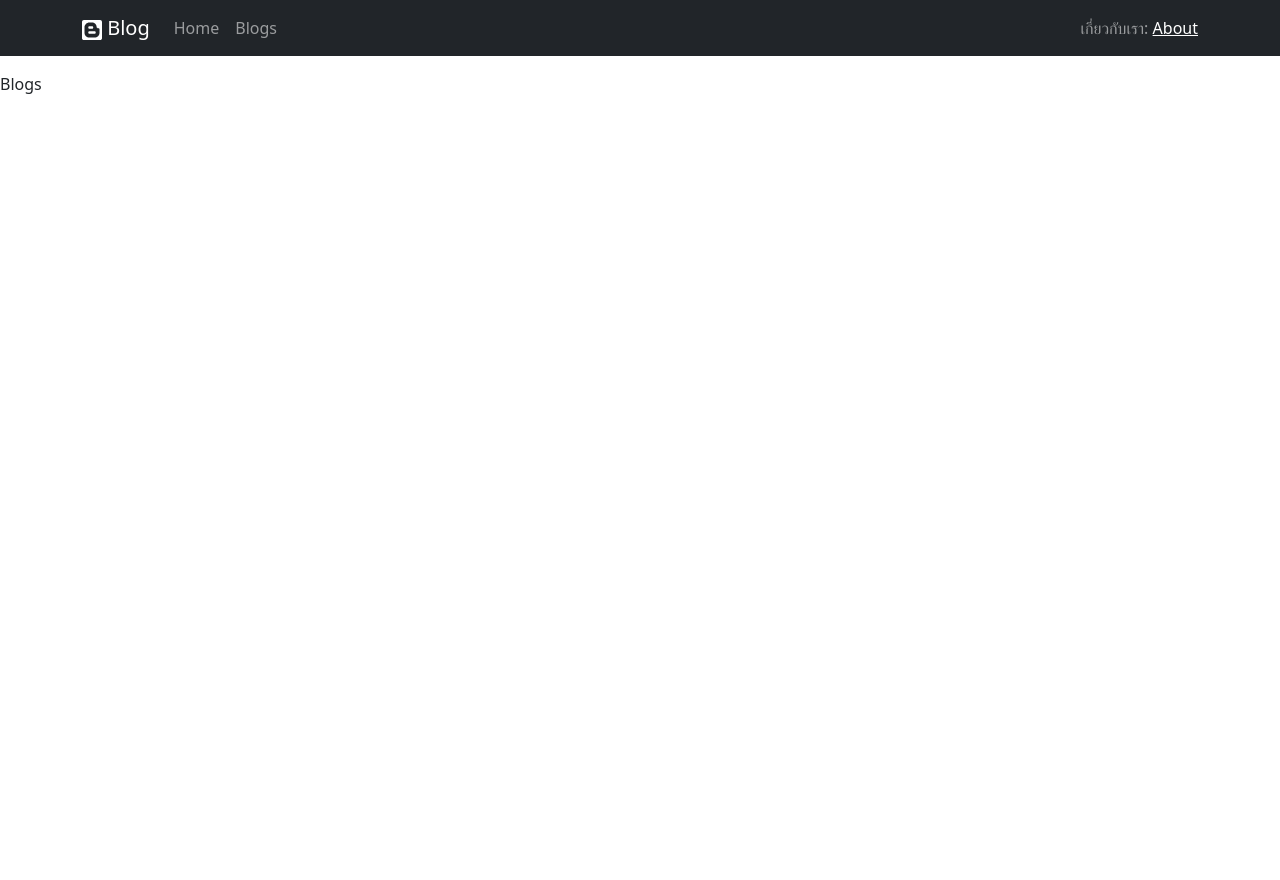
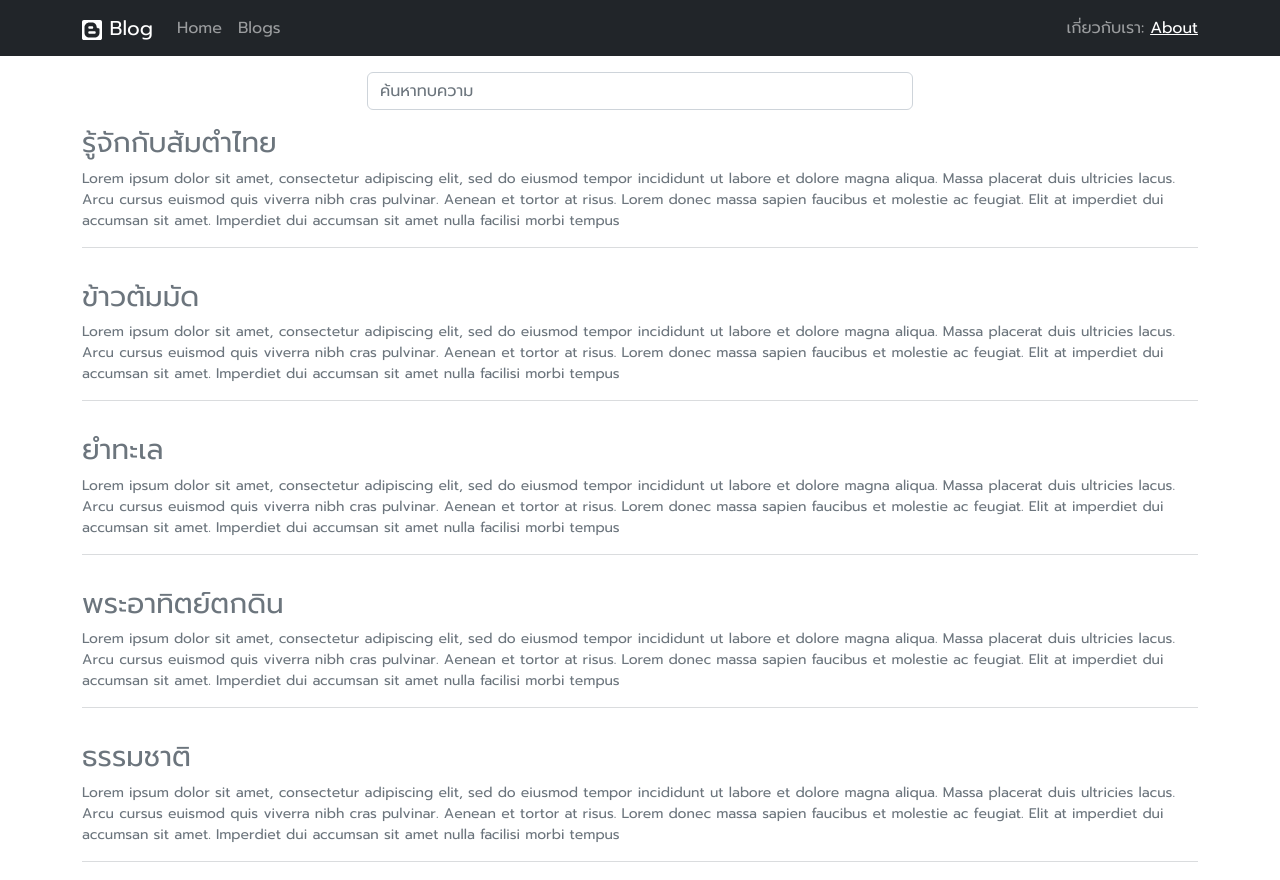
Before and after one commit to apichet06/Blog-Application, a React (Create React App) app: page /blogs in a window 1280 px wide. Shown: the top 880 px of the page. Before the commit the page ends 800 px from the top, so only its background shows below. Built offline with nearby package versions, Linux system fonts and the light colour scheme.

Commit message:
4rd update

```diff
--- /dev/null
+++ b/src/App.css
@@ -0,0 +1,5 @@
+@import url('https://fonts.googleapis.com/css2?family=Prompt:wght@300;400&display=swap');
+
+body {
+    font-family: 'Prompt', sans-serif;
+}
--- a/src/App.js
+++ b/src/App.js
@@ -4,10 +4,11 @@ import { Home } from "./components/Home";
 import { Blogs } from "./components/Blogs";
 import { About } from "./components/About";
 import { Notfound } from "./components/Notfound";
+import { Details } from "./components/Details";
 import "./components/css/Menu.css";
 import Menu from './components/Menu';
-
-import { BrowserRouter, Routes, Route } from "react-router-dom";
+import "./App.css"
+import { BrowserRouter, Routes, Route, Navigate } from "react-router-dom";
 
 
 export default function App() {
@@ -17,9 +18,11 @@ export default function App() {
         <Menu />
         <Routes>
           <Route path="/" element={<Home />}> </Route>
-          <Route path="/About" element={<About />}> </Route>
-          <Route path="/Blogs" element={<Blogs />}> </Route>
+          <Route path="/about" element={<About />}> </Route>
+          <Route path="/blogs" element={<Blogs />}> </Route>
           <Route path="*" element={<Notfound />}> </Route>
+          <Route path="/home" element={<Navigate to="/" />}> </Route>
+          <Route path="/blogs/:id" element={<Details />}></Route>
         </Routes>
       </BrowserRouter>
     </>
--- a/src/components/About.js
+++ b/src/components/About.js
@@ -6,7 +6,7 @@ export const About = () => {
             <Row className="justify-content-center">
                 <h3 className="text-center">About</h3>
                 <hr/>
-                <img src={about} alt="about"  className="img-fluid"  style={{ width:"85%"}} />
+                <img src={about} alt="about"  className="img-fluid"  style={{ width:"75%"}} />
             </Row>
 
         </Container>
--- a/src/components/Blogs.js
+++ b/src/components/Blogs.js
@@ -1,6 +1,40 @@
-
+import { Container, Row, Figure, Col, Form } from "react-bootstrap";
+import blogs from "../data/blogs";
+import { Link } from "react-router-dom";
+import { useState, useEffect } from "react";
 export const Blogs = () => {
+    const [search, setSearch] = useState("");
+    const [filterBlog, setFilterBlog] = useState([])
+    useEffect(() => {
+        const result = blogs.filter((item) => item.title.includes(search))
+        setFilterBlog(result);
+    }, [search]);
     return (
-        <div>Blogs</div>
+        <Container>
+            <Row className="justify-content-center">
+                <Col md={6}>
+                    <Form.Group className="mb-3" controlId="search">
+                        <Form.Control type="text" placeholder="ค้นหาทบความ" autoComplete="off"
+                            value={search}
+                            onChange={e => setSearch(e.target.value)} />
+                    </Form.Group>
+                </Col>
+                {
+                    filterBlog.map((blog) => (
+                        <Col md="12" key={blog.id}>
+                            <Figure>
+                                <Figure.Caption>
+                                    <Link to={`/blogs/${blog.id}`} style={{ textDecoration: 'none' }} className="text-secondary">
+                                        <h3>{blog.title}</h3>
+                                        {blog.content.substring(0, 400)}
+                                    </Link>
+                                    <hr />
+                                </Figure.Caption>
+                            </Figure>
+                        </Col>
+                    ))
+                }
+            </Row>
+        </Container>
     )
 }
--- /dev/null
+++ b/src/components/Details.js
@@ -0,0 +1,37 @@
+import { useParams } from 'react-router-dom'
+import { useEffect, useState } from 'react'
+import blogs from '../data/blogs';
+import { Col, Container, Row } from 'react-bootstrap';
+
+export const Details = () => {
+    const { id } = useParams()
+    const [title, setTitle] = useState("");
+    const [image, setImage] = useState("");
+    const [content, setContent] = useState("");
+    const [author, setAuthor] = useState("");
+    useEffect(() => {
+        const result = blogs.find((item) => item.id === parseInt(id))
+        setTitle(result.title)
+        setImage(result.image_url)
+        setContent(result.content)
+        setAuthor(result.author)
+        // eslint-disable-next-line
+    }, []);
+    return (
+        <Container>
+            <Row>
+                <Col md="12" className='text-center'>
+                    <strong > บทความ : {title}</strong>
+                    <hr />
+                    <img src={image} alt={title} />
+                    <hr />
+                </Col>
+                <Col md="12">
+                    <strong> ผู้เขียน : {author}</strong>
+                    <hr />
+                    <p className='text-right'>{content}</p>
+                </Col>
+            </Row>
+        </Container>
+    )
+}
--- a/src/components/Menu.js
+++ b/src/components/Menu.js
@@ -11,12 +11,12 @@ function Menu() {
                     <Navbar.Brand href="/"><ImBlogger2 /> Blog</Navbar.Brand>
                     <Nav className="me-auto">
                         <Nav.Link href="/">Home</Nav.Link>
-                        <Nav.Link href="/Blogs">Blogs</Nav.Link>
+                        <Nav.Link href="/blogs">Blogs</Nav.Link>
                     </Nav>
                     <Navbar.Toggle />
                     <Navbar.Collapse className="justify-content-end">
                         <Navbar.Text>
-                            เกี่ยวกับเรา: <Link to="/About">About</Link>
+                            เกี่ยวกับเรา: <Link to="/about">About</Link>
                         </Navbar.Text>
                     </Navbar.Collapse>
                 </Container>
--- /dev/null
+++ b/src/data/blogs.js
@@ -0,0 +1,38 @@
+const blogs = [
+    {
+        id: 1,
+        title: "รู้จักกับส้มตำไทย",
+        image_url: "https://cdn.pixabay.com/photo/2016/10/25/13/28/papaya-salad-1768888_960_720.jpg",
+        content: "Lorem ipsum dolor sit amet, consectetur adipiscing elit, sed do eiusmod tempor incididunt ut labore et dolore magna aliqua. Massa placerat duis ultricies lacus. Arcu cursus euismod quis viverra nibh cras pulvinar. Aenean et tortor at risus. Lorem donec massa sapien faucibus et molestie ac feugiat. Elit at imperdiet dui accumsan sit amet. Imperdiet dui accumsan sit amet nulla facilisi morbi tempus iaculis. Est placerat in egestas erat imperdiet sed euismod nisi. Ornare arcu dui vivamus arcu felis bibendum ut tristique et. Neque convallis a cras semper auctor. Sapien nec sagittis aliquam malesuada bibendum. Scelerisque mauris pellentesque pulvinar pellentesque habitant. Et malesuada fames ac turpis egestas integer eget aliquet.",
+        author: "นักถ่ายภาพมือโปร"
+    },
+    {
+        id: 2,
+        title: "ข้าวต้มมัด",
+        image_url: "https://cdn.pixabay.com/photo/2017/06/06/09/27/bananas-with-sticky-rice-2376740_960_720.jpg",
+        content: "Lorem ipsum dolor sit amet, consectetur adipiscing elit, sed do eiusmod tempor incididunt ut labore et dolore magna aliqua. Massa placerat duis ultricies lacus. Arcu cursus euismod quis viverra nibh cras pulvinar. Aenean et tortor at risus. Lorem donec massa sapien faucibus et molestie ac feugiat. Elit at imperdiet dui accumsan sit amet. Imperdiet dui accumsan sit amet nulla facilisi morbi tempus iaculis. Est placerat in egestas erat imperdiet sed euismod nisi. Ornare arcu dui vivamus arcu felis bibendum ut tristique et. Neque convallis a cras semper auctor. Sapien nec sagittis aliquam malesuada bibendum. Scelerisque mauris pellentesque pulvinar pellentesque habitant. Et malesuada fames ac turpis egestas integer eget aliquet.",
+        author: "เทพเจ้าสายฟ้า"
+    },
+    {
+        id: 3,
+        title: "ยำทะเล",
+        image_url: "https://cdn.pixabay.com/photo/2019/09/15/08/06/thaifood-4477570_960_720.jpg",
+        content: "Lorem ipsum dolor sit amet, consectetur adipiscing elit, sed do eiusmod tempor incididunt ut labore et dolore magna aliqua. Massa placerat duis ultricies lacus. Arcu cursus euismod quis viverra nibh cras pulvinar. Aenean et tortor at risus. Lorem donec massa sapien faucibus et molestie ac feugiat. Elit at imperdiet dui accumsan sit amet. Imperdiet dui accumsan sit amet nulla facilisi morbi tempus iaculis. Est placerat in egestas erat imperdiet sed euismod nisi. Ornare arcu dui vivamus arcu felis bibendum ut tristique et. Neque convallis a cras semper auctor. Sapien nec sagittis aliquam malesuada bibendum. Scelerisque mauris pellentesque pulvinar pellentesque habitant. Et malesuada fames ac turpis egestas integer eget aliquet.",
+        author: "นักเขียนอิสระ"
+    },
+    {
+        id: 4,
+        title: "พระอาทิตย์ตกดิน",
+        image_url: "https://cdn.pixabay.com/photo/2016/11/23/15/14/beach-1853442_960_720.jpg",
+        content: "Lorem ipsum dolor sit amet, consectetur adipiscing elit, sed do eiusmod tempor incididunt ut labore et dolore magna aliqua. Massa placerat duis ultricies lacus. Arcu cursus euismod quis viverra nibh cras pulvinar. Aenean et tortor at risus. Lorem donec massa sapien faucibus et molestie ac feugiat. Elit at imperdiet dui accumsan sit amet. Imperdiet dui accumsan sit amet nulla facilisi morbi tempus iaculis. Est placerat in egestas erat imperdiet sed euismod nisi. Ornare arcu dui vivamus arcu felis bibendum ut tristique et. Neque convallis a cras semper auctor. Sapien nec sagittis aliquam malesuada bibendum. Scelerisque mauris pellentesque pulvinar pellentesque habitant. Et malesuada fames ac turpis egestas integer eget aliquet.",
+        author: "นักเขียนอิสระ"
+    }, {
+        id: 5,
+        title: "ธรรมชาติ",
+        image_url: "https://cdn.pixabay.com/photo/2016/08/11/23/48/mountains-1587287_960_720.jpg",
+        content: "Lorem ipsum dolor sit amet, consectetur adipiscing elit, sed do eiusmod tempor incididunt ut labore et dolore magna aliqua. Massa placerat duis ultricies lacus. Arcu cursus euismod quis viverra nibh cras pulvinar. Aenean et tortor at risus. Lorem donec massa sapien faucibus et molestie ac feugiat. Elit at imperdiet dui accumsan sit amet. Imperdiet dui accumsan sit amet nulla facilisi morbi tempus iaculis. Est placerat in egestas erat imperdiet sed euismod nisi. Ornare arcu dui vivamus arcu felis bibendum ut tristique et. Neque convallis a cras semper auctor. Sapien nec sagittis aliquam malesuada bibendum. Scelerisque mauris pellentesque pulvinar pellentesque habitant. Et malesuada fames ac turpis egestas integer eget aliquet.",
+        author: "นักเขียนอิสระ"
+
+    }
+]
+export default blogs;
```
